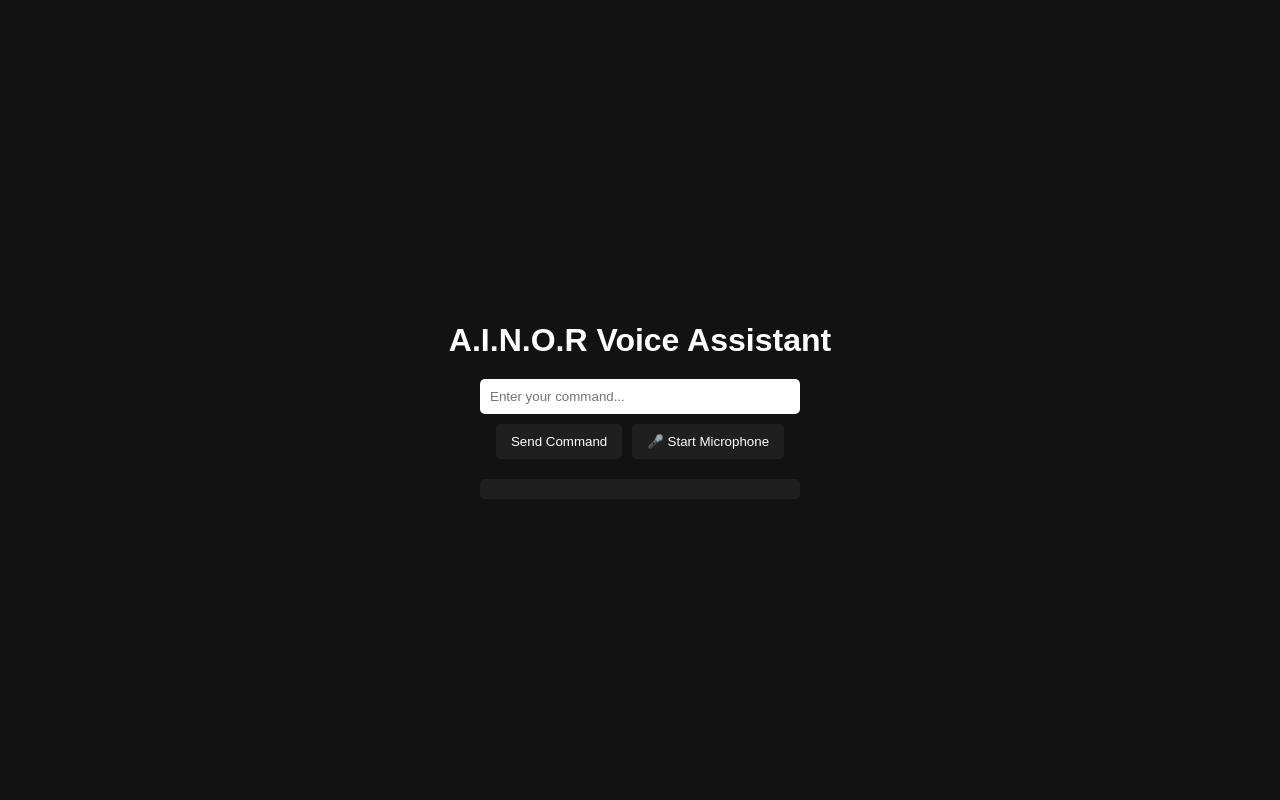
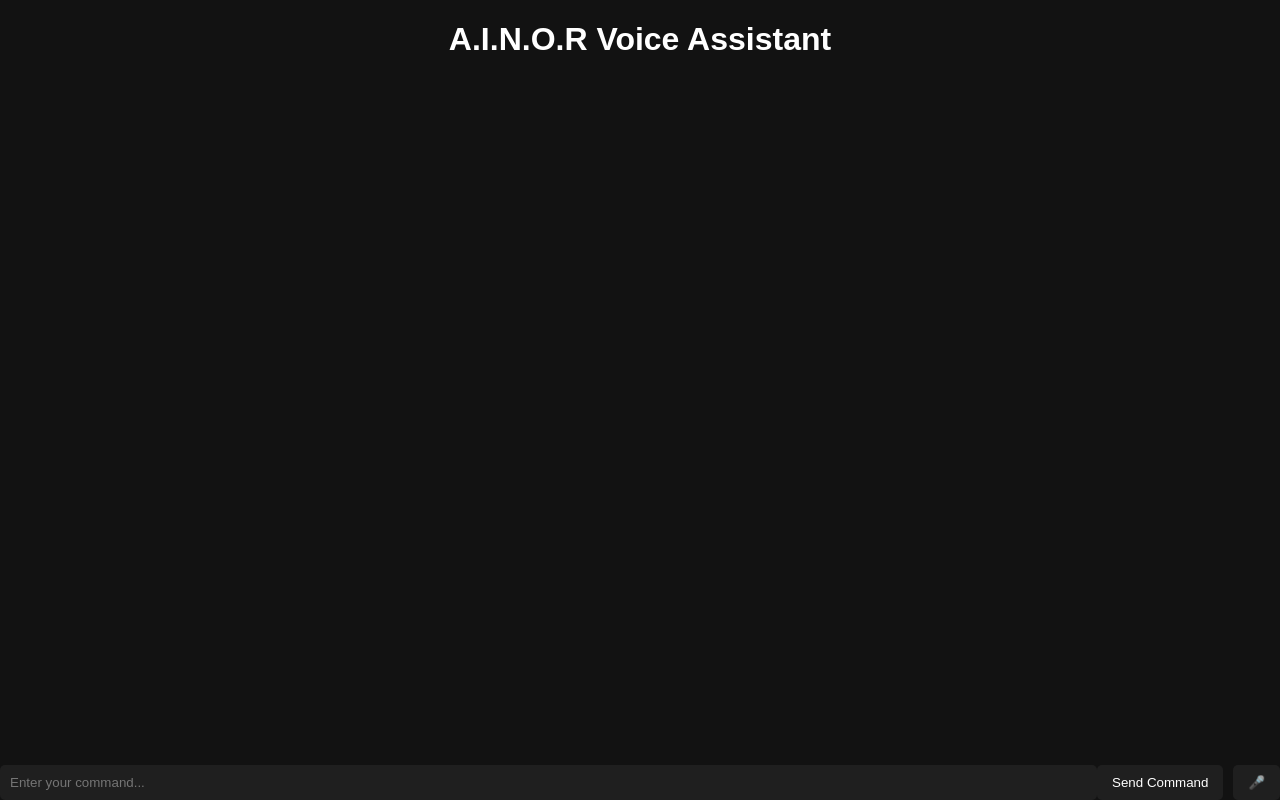
Before and after one commit to dixitk941/AINOR, a Flask app: page / in a window 1280 px wide. Run offline with Flask 3, Linux system fonts and the light colour scheme.

Commit message:
Update index.html

```diff
--- a/templates/index.html
+++ b/templates/index.html
@@ -11,23 +11,69 @@
             color: #ffffff;
             display: flex;
             flex-direction: column;
-            align-items: center;
-            justify-content: center;
             height: 100vh;
             margin: 0;
+            overflow: hidden;
+        }
+
+        .container {
+            display: flex;
+            flex-direction: column;
+            flex: 1;
+            justify-content: flex-end;
+            padding: 20px;
+            overflow-y: auto;
+            scrollbar-width: thin; /* Firefox */
+            -ms-overflow-style: none; /* Internet Explorer and Edge */
+        }
+
+        .container::-webkit-scrollbar {
+            width: 8px;
+        }
+
+        .container::-webkit-scrollbar-thumb {
+            background-color: #3a3a3a;
+            border-radius: 10px;
         }
 
         h1 {
-            margin-bottom: 20px;
+            text-align: center;
+            margin-bottom: 10px;
+        }
+
+        .message {
+            max-width: 70%;
+            padding: 10px;
+            border-radius: 10px;
+            margin: 5px 0;
+            word-wrap: break-word;
+        }
+
+        .user {
+            align-self: flex-end;
+            background-color: #4CAF50; /* Green for user messages */
+            color: white;
+        }
+
+        .assistant {
+            align-self: flex-start;
+            background-color: #1f1f1f; /* Dark grey for assistant messages */
+            color: white;
+        }
+
+        #command-container {
+            display: flex;
+            margin-top: 10px;
         }
 
         #command {
-            width: 300px;
+            flex: 1;
             padding: 10px;
-            margin-bottom: 10px;
             border: none;
             border-radius: 5px;
             outline: none;
+            background-color: #1f1f1f;
+            color: white;
         }
 
         #buttons {
@@ -48,29 +94,24 @@
         button:hover {
             background-color: #3a3a3a;
         }
-
-        #response {
-            margin-top: 20px;
-            padding: 10px;
-            border-radius: 5px;
-            background-color: #1f1f1f;
-            width: 300px;
-            word-wrap: break-word;
-        }
     </style>
 </head>
 <body>
     <h1>A.I.N.O.R Voice Assistant</h1>
-    <input type="text" id="command" placeholder="Enter your command...">
-    <div id="buttons">
-        <button id="submit">Send Command</button>
-        <button id="mic" onclick="startMic()">🎤 Start Microphone</button>
+    <div class="container" id="chat-container"></div>
+    <div id="command-container">
+        <input type="text" id="command" placeholder="Enter your command...">
+        <div id="buttons">
+            <button id="submit">Send Command</button>
+            <button id="mic" onclick="startMic()">🎤</button>
+        </div>
     </div>
-    <div id="response"></div>
 
     <script>
         document.getElementById('submit').onclick = function() {
             var command = document.getElementById('command').value;
+            if (command.trim() === "") return; // Prevent empty submissions
+            appendMessage(command, 'user');
             processCommand(command);
         };
 
@@ -84,9 +125,19 @@
             })
             .then(response => response.json())
             .then(data => {
-                document.getElementById('response').innerText = data.response;
+                appendMessage(data.response, 'assistant');
                 document.getElementById('command').value = ''; // Clear input
             });
+        }
+
+        function appendMessage(text, sender) {
+            const message = document.createElement('div');
+            message.className = 'message ' + sender;
+            message.innerText = text;
+
+            const chatContainer = document.getElementById('chat-container');
+            chatContainer.appendChild(message);
+            chatContainer.scrollTop = chatContainer.scrollHeight; // Scroll to the latest message
         }
 
         function startMic() {
```
